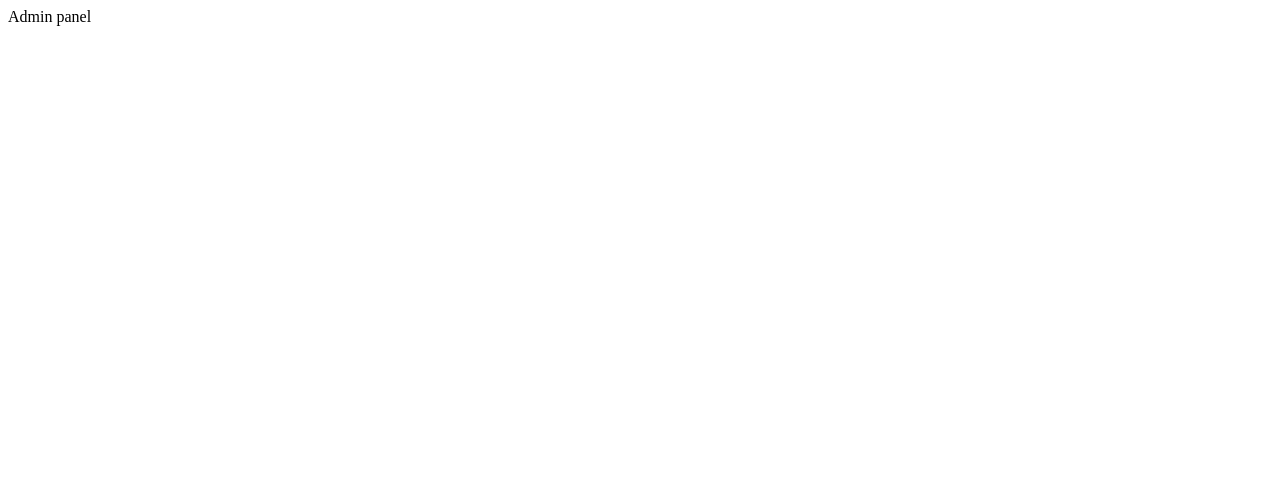
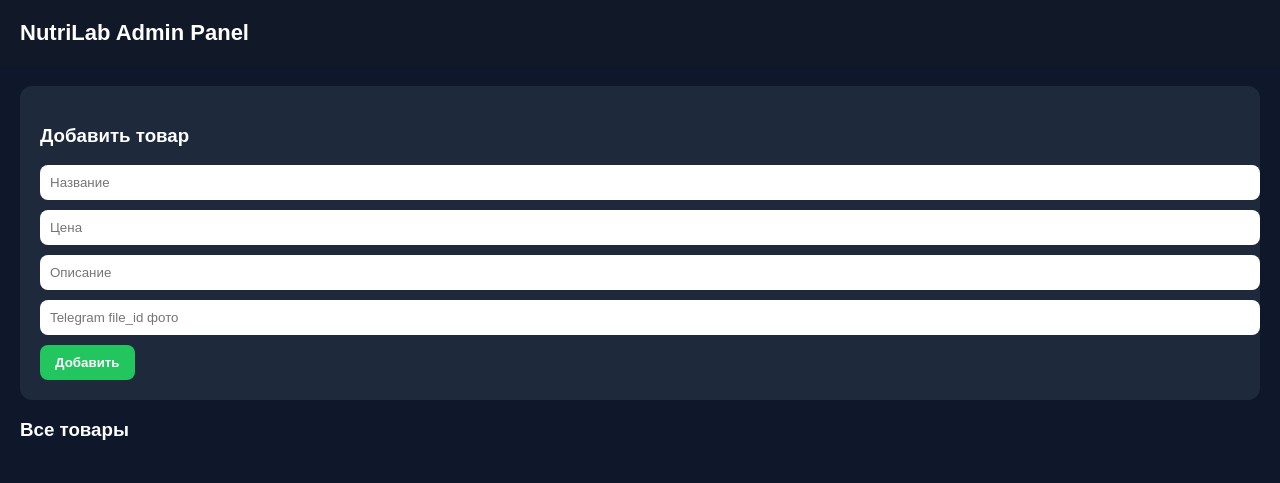
Before and after one commit to nutrilabhealth/nutrilab-store, a website: page admin/index.html in a window 1280 px wide. Drawn offline with nearby package versions, Linux system fonts and the light colour scheme; no server answers.

Commit message:
Implement admin panel layout and product management
Added HTML structure and styling for the admin panel, including functionality to add and delete products.

```diff
--- a/admin/index.html
+++ b/admin/index.html
@@ -1 +1,145 @@
-Admin panel
+<!DOCTYPE html>
+<html lang="ru">
+<head>
+  <meta charset="UTF-8" />
+  <title>NutriLab Admin</title>
+  <script src="https://cdn.jsdelivr.net/npm/@supabase/supabase-js@2"></script>
+  <style>
+    body {
+      margin: 0;
+      font-family: Arial, sans-serif;
+      background: #0f172a;
+      color: white;
+    }
+
+    header {
+      padding: 20px;
+      font-size: 22px;
+      font-weight: bold;
+      background: #111827;
+    }
+
+    .container {
+      padding: 20px;
+    }
+
+    .card {
+      background: #1e293b;
+      padding: 20px;
+      border-radius: 12px;
+      margin-bottom: 15px;
+    }
+
+    input {
+      width: 100%;
+      padding: 10px;
+      margin-bottom: 10px;
+      border-radius: 8px;
+      border: none;
+    }
+
+    button {
+      padding: 10px 15px;
+      border-radius: 8px;
+      border: none;
+      cursor: pointer;
+      font-weight: bold;
+    }
+
+    .add-btn {
+      background: #22c55e;
+      color: white;
+    }
+
+    .delete-btn {
+      background: #ef4444;
+      color: white;
+      float: right;
+    }
+
+    .product {
+      background: #1e293b;
+      padding: 15px;
+      border-radius: 10px;
+      margin-bottom: 10px;
+    }
+  </style>
+</head>
+<body>
+
+<header>NutriLab Admin Panel</header>
+
+<div class="container">
+
+  <div class="card">
+    <h3>Добавить товар</h3>
+    <input id="name" placeholder="Название" />
+    <input id="price" type="number" placeholder="Цена" />
+    <input id="description" placeholder="Описание" />
+    <input id="photo" placeholder="Telegram file_id фото" />
+    <button class="add-btn" onclick="addProduct()">Добавить</button>
+  </div>
+
+  <h3>Все товары</h3>
+  <div id="products"></div>
+
+</div>
+
+<script>
+  const supabaseUrl = "https://cthfqhxnplyibdsjzcrq.supabase.co";
+  const supabaseKey = "sb_publishable_AjGX1zKhV8kEyGMbvAKwQg_srda-oyI";
+
+  const { createClient } = supabase;
+  const client = createClient(supabaseUrl, supabaseKey);
+
+  async function loadProducts() {
+    const { data } = await client.from("products").select("*").order("id", { ascending: false });
+
+    const container = document.getElementById("products");
+    container.innerHTML = "";
+
+    data.forEach(p => {
+      container.innerHTML += `
+        <div class="product">
+          <strong>${p.name}</strong> — ${p.price} ₽
+          <button class="delete-btn" onclick="deleteProduct(${p.id})">Удалить</button>
+          <p>${p.description}</p>
+          <small>photo_id: ${p.photo}</small>
+        </div>
+      `;
+    });
+  }
+
+  async function addProduct() {
+    const name = document.getElementById("name").value;
+    const price = document.getElementById("price").value;
+    const description = document.getElementById("description").value;
+    const photo = document.getElementById("photo").value;
+
+    if (!name || !price) {
+      alert("Заполни название и цену");
+      return;
+    }
+
+    await client.from("products").insert([
+      { name, price, description, photo }
+    ]);
+
+    document.getElementById("name").value = "";
+    document.getElementById("price").value = "";
+    document.getElementById("description").value = "";
+    document.getElementById("photo").value = "";
+
+    loadProducts();
+  }
+
+  async function deleteProduct(id) {
+    await client.from("products").delete().eq("id", id);
+    loadProducts();
+  }
+
+  loadProducts();
+</script>
+
+</body>
+</html>
```
